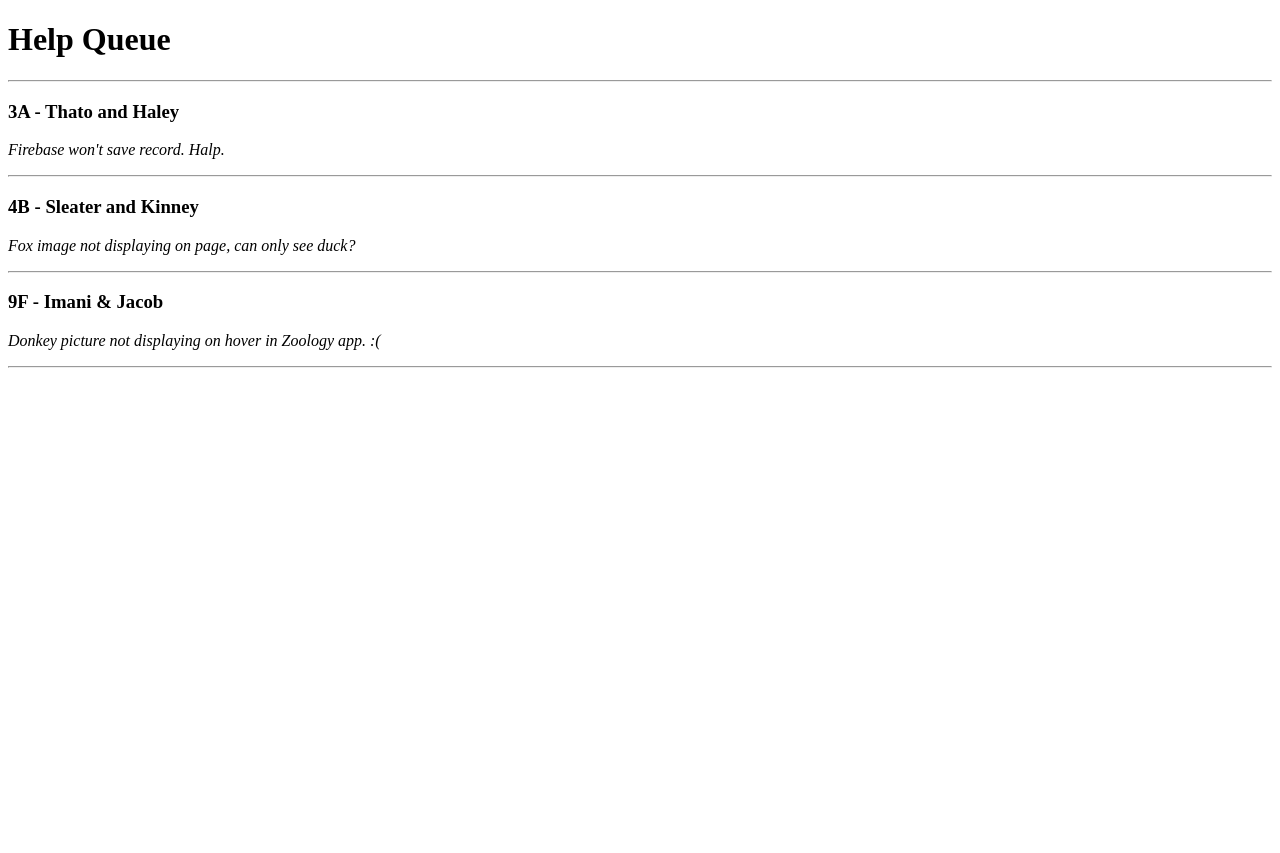
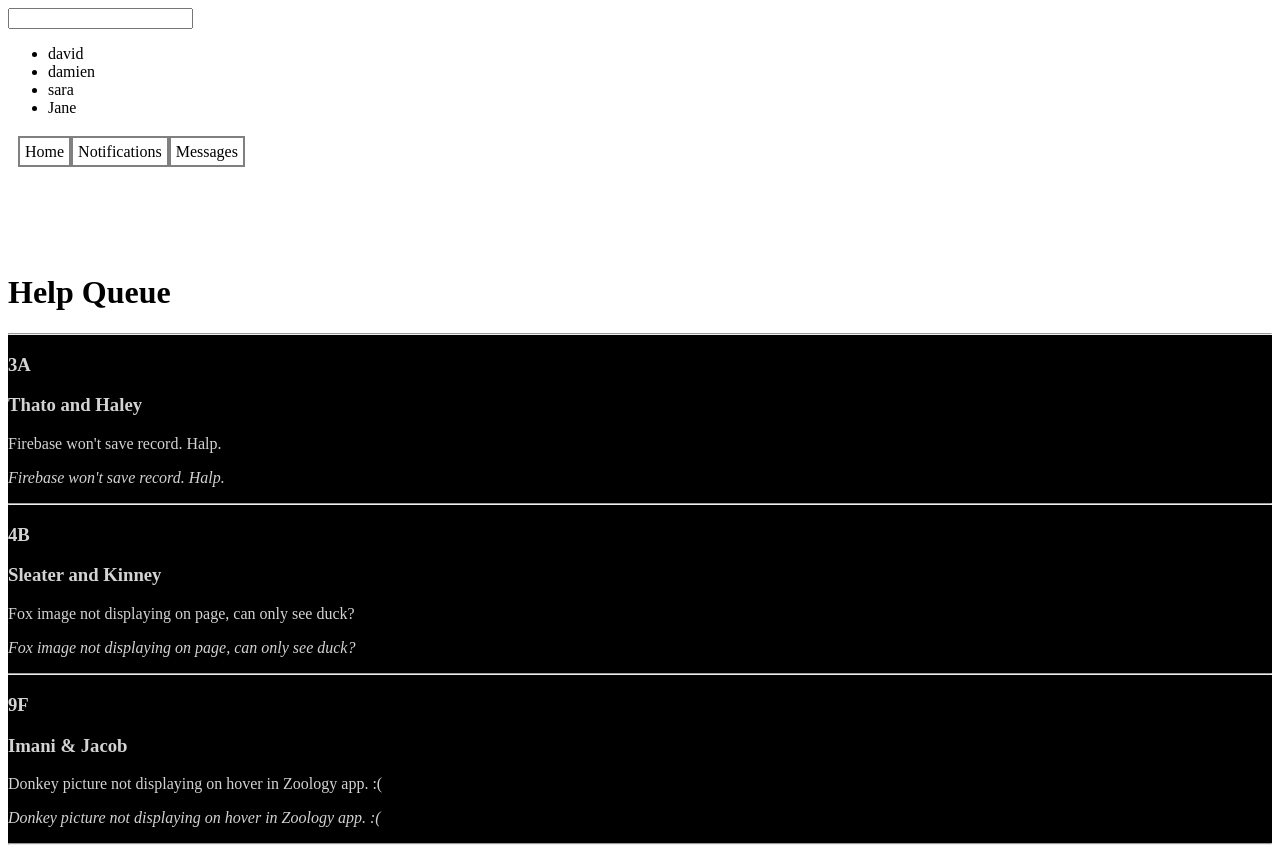
Before and after one commit to erik-t-irgens/Ticket-List-React-KC-ETI, a React app: page / in a window 1280 px wide. Before the commit the page ends 800 px from the top, so only its background shows below. Built offline with nearby package versions, Linux system fonts and the light colour scheme.

Commit message:
added a search bar

```diff
--- a/package.json
+++ b/package.json
@@ -9,9 +9,11 @@
   "author": "",
   "license": "ISC",
   "dependencies": {
+    "@opuscapita/react-searchbar": "^2.1.1",
     "prop-types": "^15.5.10",
     "react": "^15.5.4",
-    "react-dom": "^15.5.4"
+    "react-dom": "^15.5.4",
+    "react-search-field": "^1.0.0"
   },
   "devDependencies": {
     "babel-core": "^6.24.1",
--- a/src/components/App.jsx
+++ b/src/components/App.jsx
@@ -2,11 +2,19 @@
 import React from "react";
 import Header from "./Header";
 import TicketList from "./TicketList";
+import Nav from "./Nav";
+import Search from "./AutoComplete";
+import AutoCompleteText from "./AutoComplete";
+
 function App() {
     return (
         <div>
+            <AutoCompleteText />
+            <Nav />
             <Header />
             <TicketList />
+
+
 
         </div>
     );
--- /dev/null
+++ b/src/components/AutoComplete.js
@@ -0,0 +1,28 @@
+import React from 'react';
+
+export default class AutoCompleteText extends React.Component {
+    constructor(props) {
+        super(props);
+        this.items = [
+            'david',
+            'damien',
+            'sara',
+            'Jane'
+        ];
+
+    }
+
+
+
+
+    render() {
+        return (
+            <div className="searchBar">
+                <input type="text" />
+                <ul>
+                    {this.items.map((item) => <li>{item}</li>)}
+                </ul>
+            </div>
+        )
+    }
+}
--- /dev/null
+++ b/src/components/Nav.jsx
@@ -0,0 +1,46 @@
+import React from "react";
+import PropTypes from "prop-types";
+import SearchField from "react-search-field";
+
+
+var NavBar = () => {
+    return {
+
+
+
+        width: "100px",
+        height: "100px",
+        padding: "10px",
+
+
+    }
+}
+
+var NavText = () => {
+    return {
+        padding: "5px",
+        border: "2px solid grey"
+
+    }
+}
+
+
+function Nav() {
+    return (
+
+        <div style={NavBar()}>
+            <span style={NavText()}>Home</span>
+            <span style={NavText()}>Notifications</span>
+            <span style={NavText()}>Messages</span>
+
+
+
+
+
+
+        </div >
+    );
+}
+
+
+export default Nav;
--- a/src/components/Ticket.jsx
+++ b/src/components/Ticket.jsx
@@ -1,18 +1,18 @@
 import React from "react";
 import PropTypes from "prop-types";
+import TicketTextSubComponent from "./TicketTextSubComponent";
 function Ticket(props) {
     return (
         <div>
-            <h3>{props.location} - {props.names}</h3>
-            <p><em>{props.issue}</em></p>
+            <h3>{props.names}</h3>
+            <TicketTextSubComponent issue={props.issue} />
             <hr />
         </div>
     );
 }
 
-Ticket.PropTypes = {
+Ticket.propTypes = {
     names: PropTypes.string,
-    location: PropTypes.string,
     issue: PropTypes.string
 };
 export default Ticket;
--- /dev/null
+++ b/src/components/TicketHeader.jsx
@@ -0,0 +1,16 @@
+import React from "react";
+import PropTypes from "prop-types";
+function TicketHeader(props) {
+    return (
+        <div>
+            <h3>{props.location}</h3>
+
+
+        </div>
+    );
+}
+
+TicketHeader.propTypes = {
+    location: PropTypes.string,
+};
+export default TicketHeader;
--- a/src/components/TicketList.jsx
+++ b/src/components/TicketList.jsx
@@ -1,5 +1,6 @@
 import React from "react";
 import Ticket from "./Ticket";
+import TicketHeader from "./TicketHeader";
 
 
 var masterTicketList = [
@@ -19,15 +20,29 @@ var masterTicketList = [
         issue: 'Donkey picture not displaying on hover in Zoology app. :('
     }
 ];
+
+
+
 function TicketList() {
+    var getStyle = () => {
+        return {
+            color: "lightgrey",
+            background: "black"
+
+        }
+    }
     return (
-        <div>
+        <div style={getStyle()}>
             <hr />
             {masterTicketList.map((ticket, index) =>
-                <Ticket names={ticket.names}
-                    location={ticket.location}
-                    issue={ticket.issue}
-                    key={index} />
+                [
+                    <TicketHeader location={ticket.location} />,
+                    <Ticket names={ticket.names}
+
+                        issue={ticket.issue}
+                        key={index} />
+
+                ]
             )}
         </div>
     );
--- /dev/null
+++ b/src/components/TicketTextSubComponent.jsx
@@ -0,0 +1,17 @@
+import React from "react";
+import PropTypes from "prop-types";
+function TicketTextSubComponent(props) {
+    return (
+        <div>
+            <p>{props.issue}</p>
+            <p><em>{props.issue}</em></p>
+
+        </div>
+    );
+}
+
+TicketTextSubComponent.propTypes = {
+
+    issue: PropTypes.string
+};
+export default TicketTextSubComponent;
```
Also changed, not shown: 1 other file (tests, documents, lock files or other folders).
